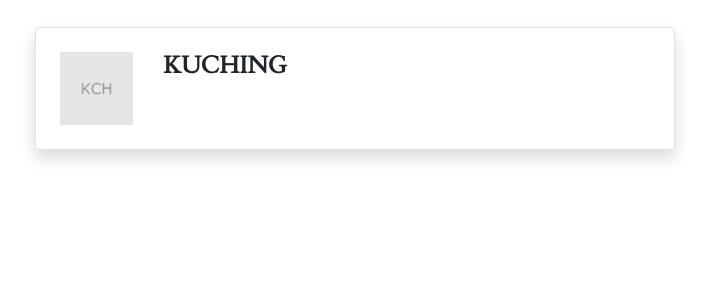
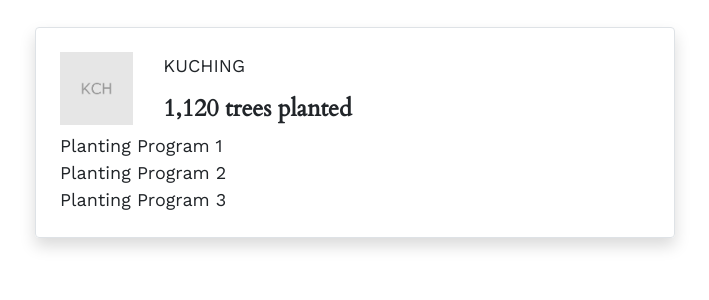
Before and after one commit to nueldeli/flrdashboard, a Django app: page /kuching_index/ in a window 1280 px wide. Shown: the part 56-356 px from the top of the page, without its empty margins (285-994 px from the left). Run offline with Django 4.2, Linux system fonts and the light colour scheme; data comes from the database, SQL or seed files in the repository; some libraries are stand-ins or nearby versions.

Commit message:
writing figure.app

```diff
--- a/figure/templates/figure/kuching_index.html
+++ b/figure/templates/figure/kuching_index.html
@@ -9,14 +9,15 @@
 			<img class="w-100" src="{{ i.division_img.url }}">
 		</div>
 		<div class="col-sm-10">
-			<h4>{{ i.division_name }}</h4>
+			<p>{{ i.division_name }}</p>
+			<h4>{{ kch_pf_cumulative }} trees planted</h4>
 		</div>
 	</div>
 	{% endfor %}
 
 	{% for j in kch_pf_object %}
 	<div>
-
+		{{ j }}
 	</div>
 	{% endfor %}
 </div>
--- a/figure/views.py
+++ b/figure/views.py
@@ -33,7 +33,11 @@
 def kuching_index_view(request):
 	kch_pf_object = pf_queryset.filter(planting_division__icontains='Kuching')
 	kch_fd_object = fd_queryset.filter(division_name__icontains='Kuching')
+	kch_pf_cumulative = pf_queryset.filter(planting_division__icontains='Kuching').aggregate(Sum('planting_total_trees_planted'))['planting_total_trees_planted__sum']
+	kch_pf_total_species = pf_queryset.filter(planting_number_of_species__icontains='Kuching').aggregate(Sum('planting_number_of_species'))['planting_number_of_species__sum']
 	return render(request, 'figure/kuching_index.html', {
 		'kch_pf_object':kch_pf_object,
-		'kch_fd_object':kch_fd_object
+		'kch_fd_object':kch_fd_object,
+		'kch_pf_cumulative':kch_pf_cumulative,
+		'kch_pf_total_species':kch_pf_total_species
 		})
```
